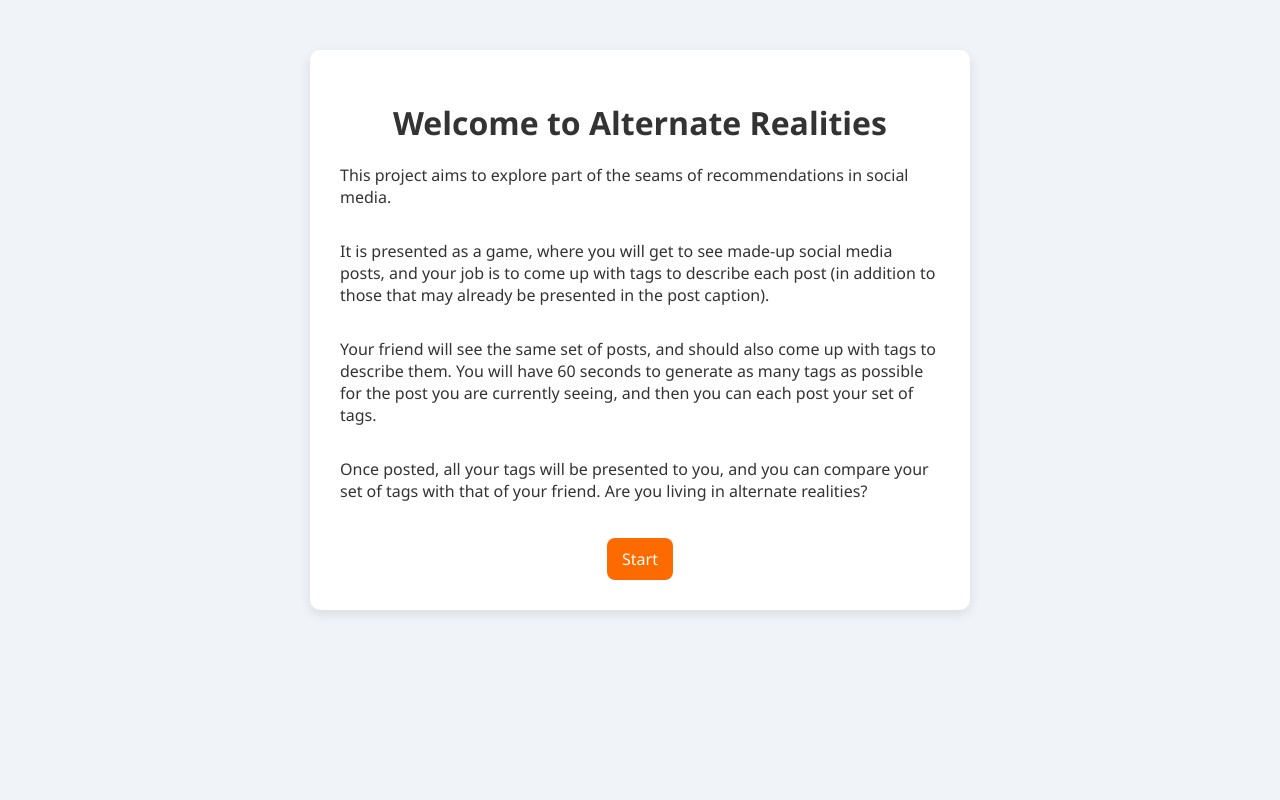
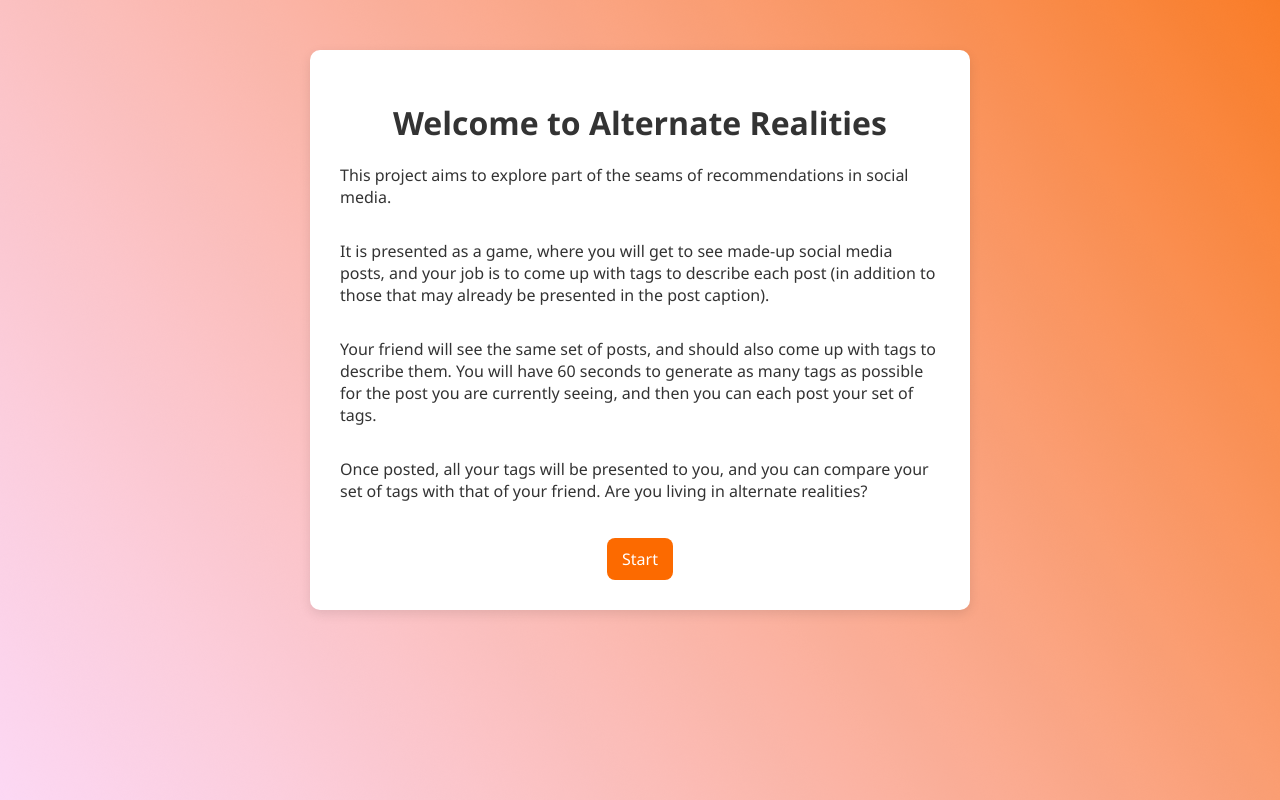
Before and after one commit to sofiabergqvist/DM2630-APP, a React (Vite) app: page / in a window 1280 px wide. Built offline with nearby package versions, Linux system fonts and the light colour scheme; a web font is replaced by a local one.

Commit message:
Add background image

```diff
--- a/src/index.css
+++ b/src/index.css
@@ -3,7 +3,7 @@ body {
   margin: 0;
   padding: 0;
   font-family: 'Koulen', "Segoe UI", Tahoma, Geneva, Verdana, sans-serif;
-  background: #f0f4f8;
+  background-image: url('./assets/Background.png');
   color: #333;
 }
 
```
Also changed, not shown: src/assets/Background.png (added).
